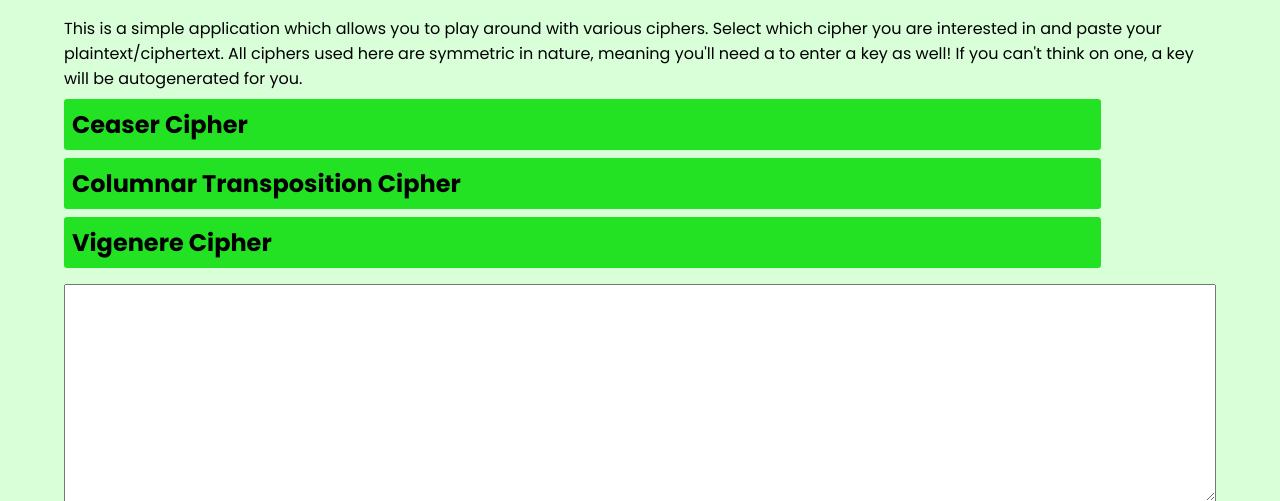
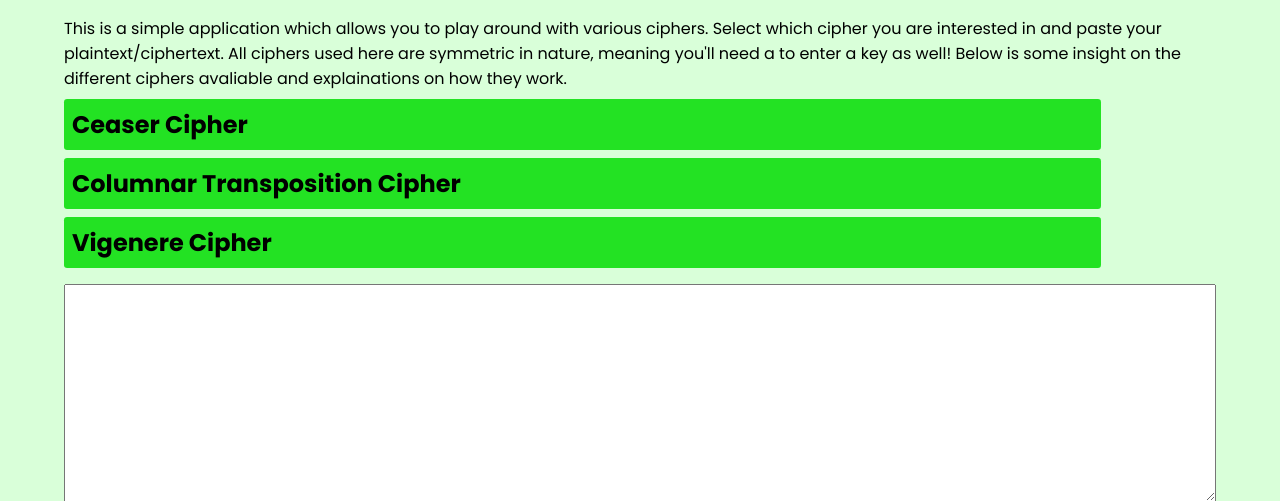
Before and after one commit to RidwanMursal/ciphers, a Flask app: page / in a window 1280 px wide. Shown: the part 80-581 px from the top of the page. Run offline with Flask 2, Linux system fonts and the light colour scheme.

Commit message:
edited blurb

```diff
--- a/templates/index.html
+++ b/templates/index.html
@@ -24,8 +24,9 @@
           This is a simple application which allows you to play around with
           various ciphers. Select which cipher you are interested in and paste
           your plaintext/ciphertext. All ciphers used here are symmetric in
-          nature, meaning you'll need a to enter a key as well! If you can't
-          think on one, a key will be autogenerated for you.
+          nature, meaning you'll need a to enter a key as well! Below is some
+          insight on the different ciphers avaliable and explainations on how
+          they work.
         </p>
 
         <div class="ceaser-desc-container">
```
